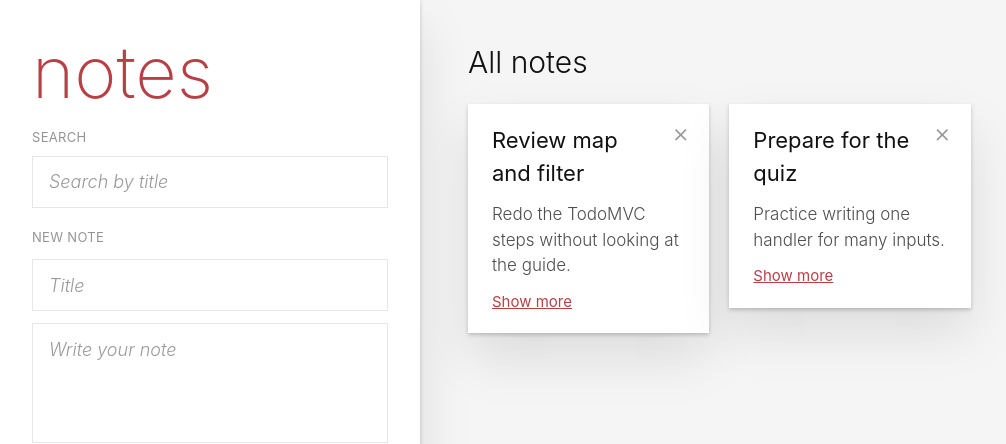
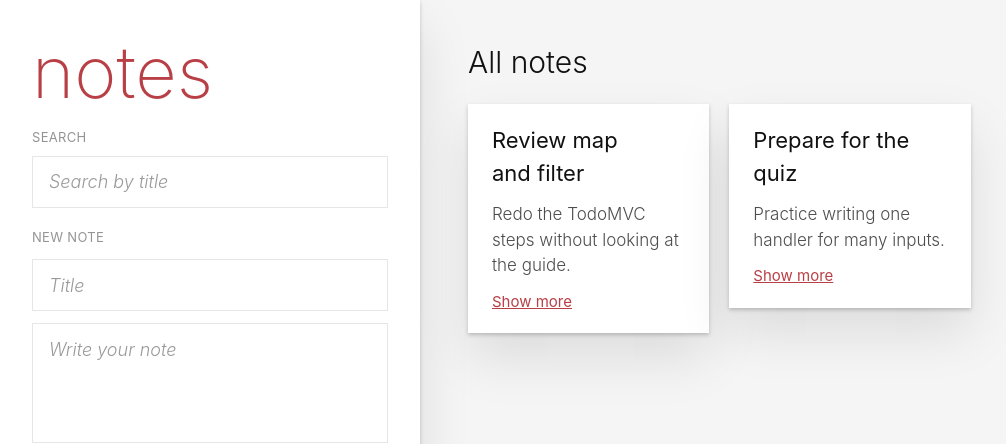
Before and after one commit to ayella-p/csit340g7-notes, a React (Vite) app: page / in a window 1280 px wide. Shown: the top 444 px of the page, without its empty margins (0-1006 px from the left). Built offline with nearby package versions, Linux system fonts and the light colour scheme.

Commit message:
feat: render notes from state with map

```diff
--- a/src/components/Notes.jsx
+++ b/src/components/Notes.jsx
@@ -1,5 +1,18 @@
 import NoteCard from './NoteCard.jsx'
+import { useState } from 'react'
+
 function Notes() {
+const [notes, setNotes] = useState([
+    {
+      title: 'Review map and filter',
+      body: 'Redo the TodoMVC steps without looking at the guide.'
+    },
+    {
+      title: 'Prepare for the quiz',
+      body: 'Practice writing one handler for many inputs.'
+    }
+])
+
   return (
     <div className="grid min-h-screen grid-cols-[420px_1fr]">
         <aside className="sticky top-0 flex h-screen flex-col gap-5 bg-white px-8 py-9 shadow-[0_2px_4px_0_rgba(0,0,0,0.2),0_25px_50px_0_rgba(0,0,0,0.1)]">
@@ -10,7 +23,7 @@ function Notes() {
           <p className="mb-2 text-[13px] font-normal tracking-wide text-[#949494]">SEARCH</p>
           <input
             placeholder="Search by title"
-            className="h-[52px] w-full border border-[#e6e6e6] px-4 text-lg outline-none placeholder:text-black/40 placeholder:italic focus:border-[#cf7d7d]"
+            className= "h-13 w-full border border-[#e6e6e6] px-4 text-lg outline-none placeholder:text-black/40 placeholder:italic focus:border-[#cf7d7d]"
           />
         </div>
         <form className="grid gap-3">
@@ -18,16 +31,16 @@ function Notes() {
           <input
             name="title"
             placeholder="Title"
-            className="h-[52px] w-full border border-[#e6e6e6] px-4 text-lg outline-none placeholder:text-black/40 placeholder:italic focus:border-[#cf7d7d]"
+            className= "h-13 w-full border border-[#e6e6e6] px-4 text-lg outline-none placeholder:text-black/40 placeholder:italic focus:border-[#cf7d7d]"
           />
           <textarea
             name="body"
             placeholder="Write your note"
-            className="h-[120px] w-full resize-none py-3 border border-[#e6e6e6] px-4 text-lg outline-none placeholder:text-black/40 placeholder:italic focus:border-[#cf7d7d]"
+            className="h-30 w-full resize-none py-3 border border-[#e6e6e6] px-4 text-lg outline-none placeholder:text-black/40 placeholder:italic focus:border-[#cf7d7d]"
           />
           <button
             type="submit"
-            className="h-[50px] cursor-pointer bg-[#b83f45] text-[17px] font-normal text-white hover:bg-[#a33439]"
+            className="h-12.5 cursor-pointer bg-[#b83f45] text-[17px] font-normal text-white hover:bg-[#a33439]"
           >
             Add note
           </button>
@@ -37,30 +50,14 @@ function Notes() {
         <h2 className="mb-6 text-3xl">All notes</h2>
 
         <ul className="grid grid-cols-3 items-start gap-5">
-          <li className="relative min-h-32 bg-white px-6 py-5 shadow-[0_2px_4px_0_rgba(0,0,0,0.2),0_25px_50px_0_rgba(0,0,0,0.1)]">
-            <NoteCard
-              title="Review map and filter"
-              body="Redo the TodoMVC steps without looking at the guide."
-            />
-            <button
-              type="button"
-              className="absolute top-4 right-5 cursor-pointer text-[26px] leading-none text-[#949494] hover:text-[#c18585]"
-            >
-              ×
-            </button>
-          </li>
-           <li className="relative min-h-32 bg-white px-6 py-5 shadow-[0_2px_4px_0_rgba(0,0,0,0.2),0_25px_50px_0_rgba(0,0,0,0.1)]">
-            <NoteCard
-              title="Prepare for the quiz"
-              body="Practice writing one handler for many inputs."
-            />
-            <button
-              type="button"
-              className="absolute top-4 right-5 cursor-pointer text-[26px] leading-none text-[#949494] hover:text-[#c18585]"
-            >
-              ×
-            </button>
-          </li>
+          {notes.map((note, index) => (
+            <li key={index} className="relative min-h-32 bg-white px-6 py-5 shadow-[0_2px_4px_0_rgba(0,0,0,0.2),0_25px_50px_0_rgba(0,0,0,0.1)]">
+              <NoteCard
+                title={note.title}
+                body={note.body}
+              />
+            </li>
+          ))}
         </ul>
       </section>
     </div>
```
